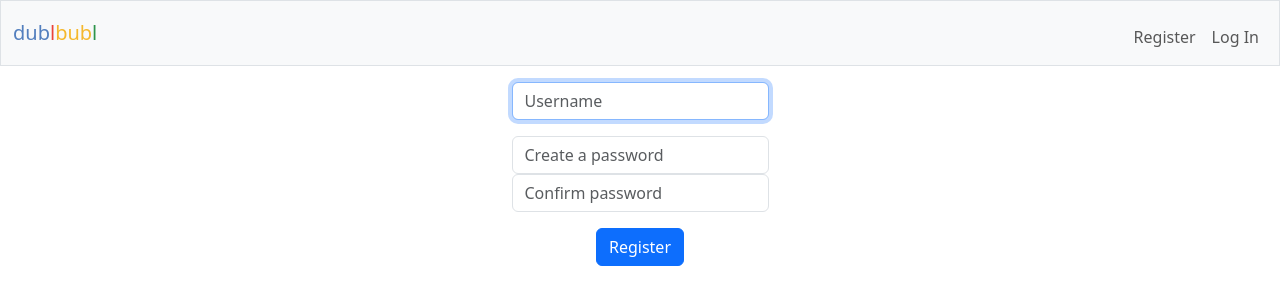
After one commit to jasonch01/BubblePoints, a Flask app: page /register in a window 1280 px wide. The commit adds this page. Shown: the top 305 px of the page. Run offline with Flask 3, Linux system fonts and the light colour scheme.

Commit message:
Updated 1/24/2025

```diff
--- a/app.py
+++ b/app.py
@@ -1,12 +1,22 @@
 import os
 import sqlite3
+
+from secret_key import secret_key as default_key
+from dotenv import load_dotenv
 
 from flask import Flask, request, redirect, render_template, request, session
 from flask_session import Session
 from functools import wraps
+from werkzeug.security import check_password_hash, generate_password_hash
+
+# Load environment variables from .env file
+load_dotenv()
 
 # Configure application
 app = Flask(__name__)
+
+# Set the secret key
+app.config["SECRET_KEY"] = os.getenv("SECRET_KEY", default_key)
 
 # Configure session to use filesystem (instead of signed cookies)
 app.config["SESSION_PERMANENT"] = False
@@ -14,8 +24,19 @@ app.config["SESSION_TYPE"] = "filesystem"
 Session(app)
 
 # Connect sqlite3 database
-con = sqlite3.connect("dublbubl.db")
+con = sqlite3.connect("dublbubl.db", check_same_thread=False)
 cur = con.cursor()
+
+cur.execute("""
+CREATE TABLE IF NOT EXISTS users (
+    id INTEGER PRIMARY KEY AUTOINCREMENT NOT NULL,
+    username TEXT NOT NULL,
+    hash TEXT NOT NULL,
+    points INTEGER NOT NULL DEFAULT 1000
+)
+""")
+
+
 
 @app.after_request
 def after_request(response):
@@ -28,8 +49,8 @@ def after_request(response):
 def login_required(f):
     @wraps(f)
     def decorated_function(*args, **kwargs):
-        if g.user is None:
-            return redirect(url_for('login', next=request.url))
+        if session.get("user_id") is None:
+            return redirect("/login")
         return f(*args, **kwargs)
     return decorated_function
 
@@ -37,3 +58,90 @@ def login_required(f):
 @app.route("/")
 def index():
         return render_template('index.html')
+
+
+@app.route("/register", methods=["GET", "POST"])
+def register():
+    """Register user"""
+
+    username = request.form.get("username")
+    password = request.form.get("password")
+    confirmation = request.form.get("confirmation")
+
+    if request.method == "POST":
+        if not username:
+            return "No username"
+        elif not password:
+            return "No password"
+        elif not confirmation:
+            return "No password confirmation"
+        elif password != confirmation:
+            return "Password confirmation does not match"
+
+        # Check if the username already exists
+        user = cur.execute("SELECT * FROM users WHERE username = ?", (username,)).fetchone()
+        if user:
+            return "username already exists"
+
+        # Insert new user into users
+        cur.execute("INSERT INTO users (username, hash) VALUES (?, ?)",
+                    (username, generate_password_hash(password)))
+        # Commit the changes to the database
+        con.commit()
+
+        # Fetch the new user's ID after inserting
+        user = cur.execute("SELECT id FROM users WHERE username = ?", (username,)).fetchone()
+
+        # Log the user in by saving their id in the session
+        session["user_id"] = user[0]
+
+        # Redirect user to home page
+        return redirect("/")
+
+    else:
+        return render_template("register.html")
+
+
+
+
+@app.route("/login", methods=["GET", "POST"])
+def login():
+    """Log user in"""
+
+    # Forget any user_id
+    session.clear()
+
+    username = request.form.get("username")
+    password = request.form.get("password")
+
+    # User reached route via POST (as by submitting a form via POST)
+    if request.method == "POST":
+
+        # Check if username was entered
+        if not username or not password:
+            return "Username and password are required"
+
+        # Check database for user details (username, hash, and id)
+        user = cur.execute("SELECT * FROM users WHERE username = ?", (username,)).fetchone()
+
+        # Check if username exists and password is correct
+        if user is None or not check_password_hash(user[2], password):
+            return "Invalid username and/or password"
+
+        # Log the user in by saving their id in the session
+        session["user_id"] = user[0]
+        # Redirect user to home page
+        return redirect("/")
+
+    else:
+        return render_template("login.html")
+
+@app.route("/logout")
+def logout():
+    """Log user out"""
+
+    # Forget any user_id
+    session.clear()
+
+    # Redirect user to home page
+    return redirect("/")
--- a/static/style.css
+++ b/static/style.css
@@ -33,3 +33,8 @@
 {
     color: #2e944b;
 }
+
+form {
+    text-align: center;
+    margin: 1em auto;
+}
--- /dev/null
+++ b/templates/register.html
@@ -0,0 +1,16 @@
+{% extends "layout.html" %}
+
+{% block main %}
+
+<form action="/register" method="post">
+  <div class="mb-3">
+      <input autocomplete="off" autofocus class="form-control mx-auto w-auto" name="username" placeholder="Username" type="text">
+  </div>
+  <div class="mb-3">
+      <input class="form-control mx-auto w-auto" name="password" placeholder="Create a password" type="password">
+      <input class="form-control mx-auto w-auto" name="confirmation" placeholder="Confirm password" type="password">
+  </div>
+  <button class="btn btn-primary" type="submit">Register</button>
+</form>
+
+{% endblock %}
```
Also changed, not shown: templates/login.html (added, +15 -0 lines), dublbubl.db, 1 other file.
